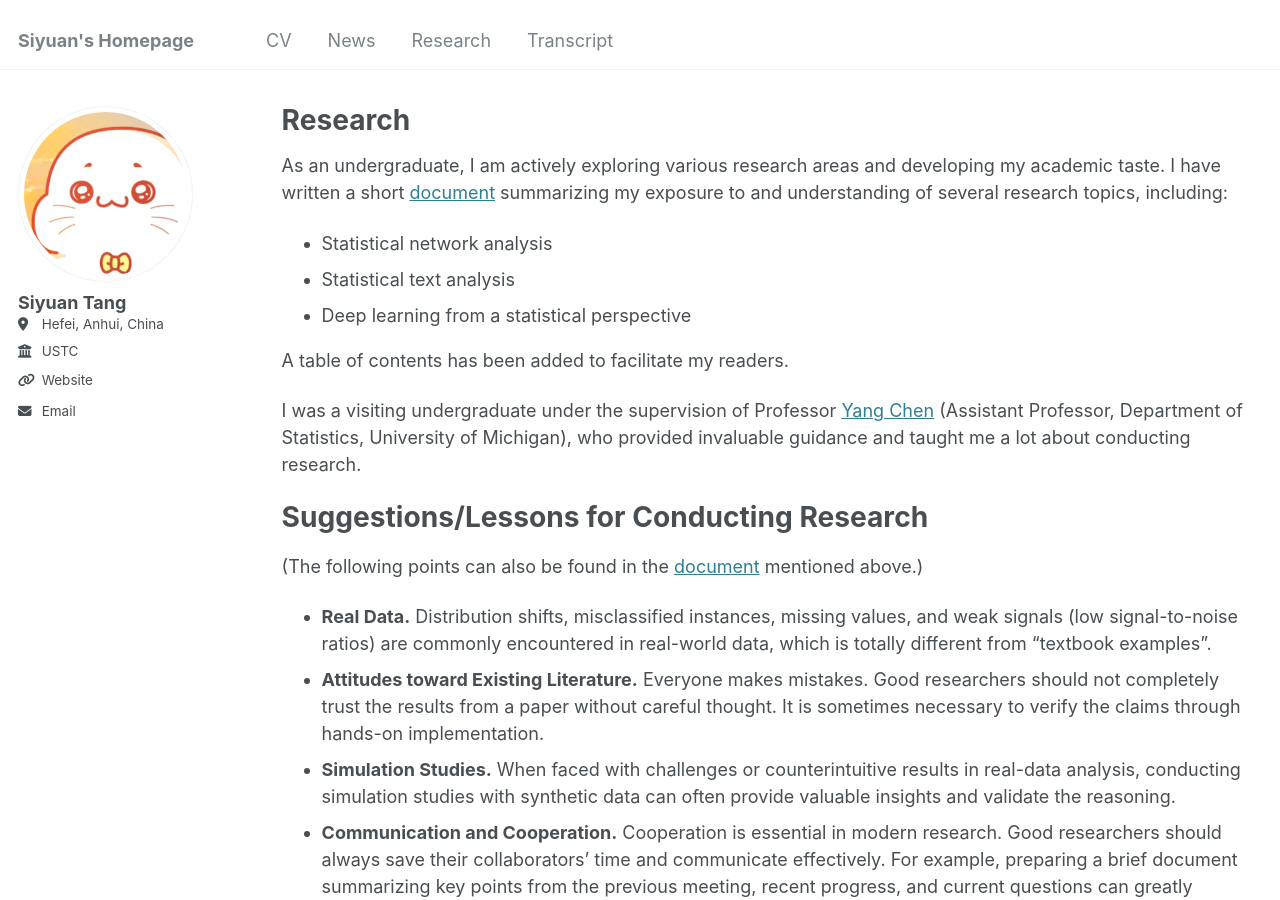
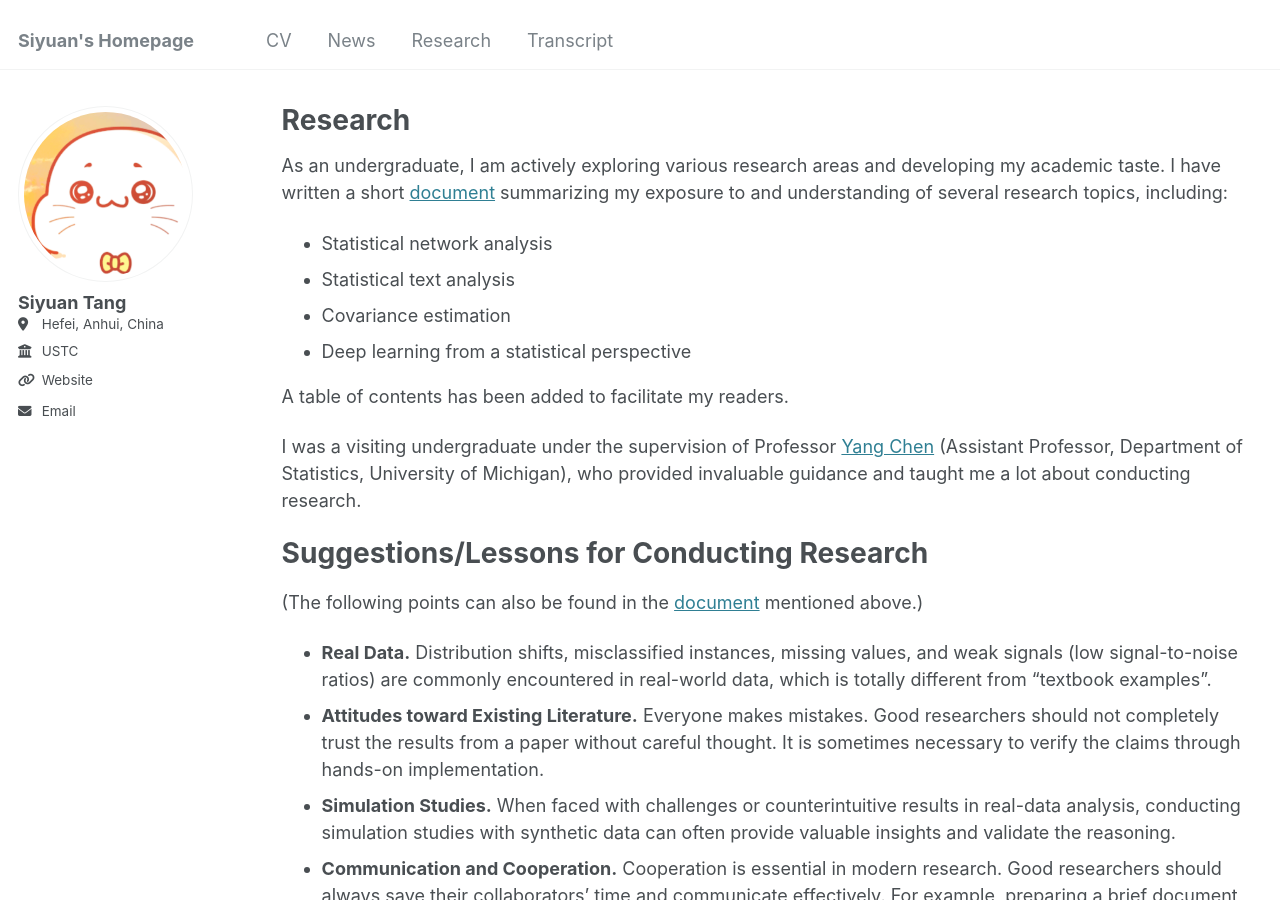
Before and after one commit to jacktangsy/jacktangsy.github.io, a Jekyll site: the page built from _pages/research.md, in a window 1280 px wide and 900 px high. Built offline with Jekyll 4.4.1, drawn with Linux system fonts in a browser that asks for light colours.

Commit message:
Update research.md

```diff
--- a/_pages/research.md
+++ b/_pages/research.md
@@ -10,6 +10,7 @@ As an undergraduate, I am actively exploring various research areas and developi
 
 - Statistical network analysis
 - Statistical text analysis
+- Covariance estimation
 - Deep learning from a statistical perspective
 
 A table of contents has been added to facilitate my readers.
```
